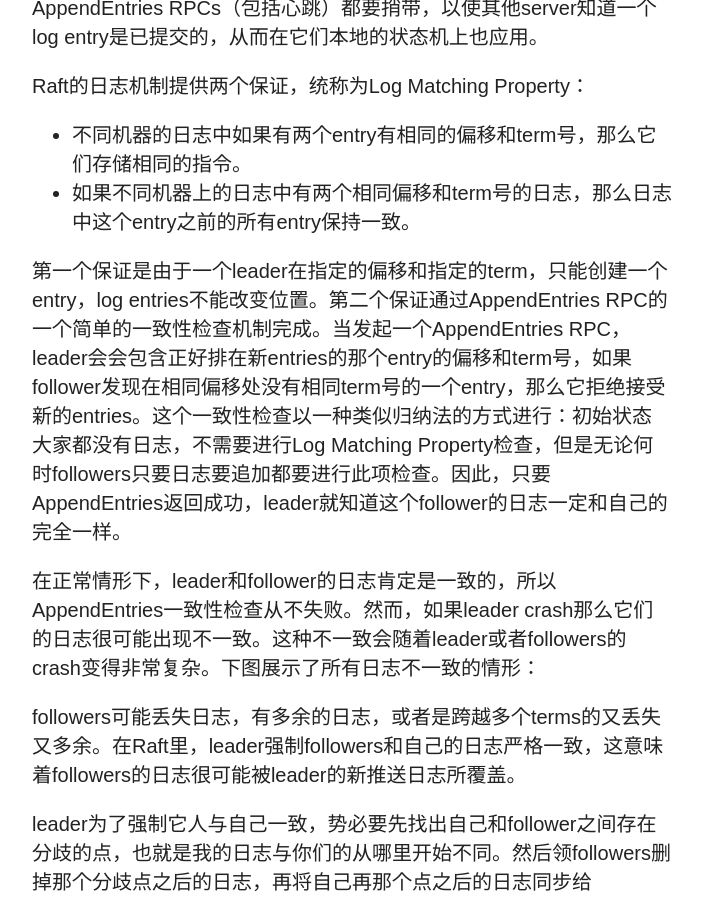
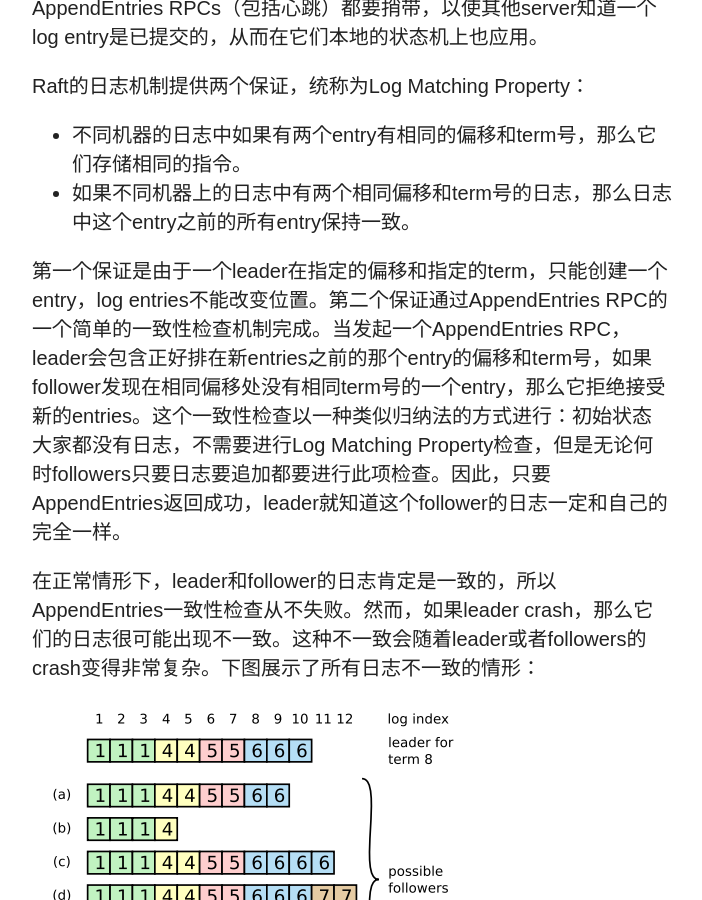
Before and after one commit to wuyu201321060203/wuyu201321060203.github.io, a Jekyll site: the page built from _posts/2014-09-13-Raft.md, in a window 1280 px wide and 900 px high, scrolled down 6970 px. Shown: the whole window, without its empty margins (318-1020 px from the left). Built offline with Jekyll 4.4.1, drawn with Linux system fonts in a browser that asks for light colours; nearby versions of some CDN libraries; comment, search, counter and statistics services are not loaded.

Commit message:
first post of Raft

```diff
--- a/_posts/2014-09-13-Raft.md
+++ b/_posts/2014-09-13-Raft.md
@@ -90,9 +90,11 @@ Raft的日志机制提供两个保证，统称为Log Matching Property：
 - 不同机器的日志中如果有两个entry有相同的偏移和term号，那么它们存储相同的指令。
 - 如果不同机器上的日志中有两个相同偏移和term号的日志，那么日志中这个entry之前的所有entry保持一致。
 
-第一个保证是由于一个leader在指定的偏移和指定的term，只能创建一个entry，log entries不能改变位置。第二个保证通过AppendEntries RPC的一个简单的一致性检查机制完成。当发起一个AppendEntries RPC，leader会会包含正好排在新entries的那个entry的偏移和term号，如果follower发现在相同偏移处没有相同term号的一个entry，那么它拒绝接受新的entries。这个一致性检查以一种类似归纳法的方式进行：初始状态大家都没有日志，不需要进行Log Matching Property检查，但是无论何时followers只要日志要追加都要进行此项检查。因此，只要AppendEntries返回成功，leader就知道这个follower的日志一定和自己的完全一样。
+第一个保证是由于一个leader在指定的偏移和指定的term，只能创建一个entry，log entries不能改变位置。第二个保证通过AppendEntries RPC的一个简单的一致性检查机制完成。当发起一个AppendEntries RPC，leader会包含正好排在新entries之前的那个entry的偏移和term号，如果follower发现在相同偏移处没有相同term号的一个entry，那么它拒绝接受新的entries。这个一致性检查以一种类似归纳法的方式进行：初始状态大家都没有日志，不需要进行Log Matching Property检查，但是无论何时followers只要日志要追加都要进行此项检查。因此，只要AppendEntries返回成功，leader就知道这个follower的日志一定和自己的完全一样。
 
-在正常情形下，leader和follower的日志肯定是一致的，所以AppendEntries一致性检查从不失败。然而，如果leader crash那么它们的日志很可能出现不一致。这种不一致会随着leader或者followers的crash变得非常复杂。下图展示了所有日志不一致的情形：
+在正常情形下，leader和follower的日志肯定是一致的，所以AppendEntries一致性检查从不失败。然而，如果leader crash，那么它们的日志很可能出现不一致。这种不一致会随着leader或者followers的crash变得非常复杂。下图展示了所有日志不一致的情形：
+
+![](/images/raft6.png)
 
 followers可能丢失日志，有多余的日志，或者是跨越多个terms的又丢失又多余。在Raft里，leader强制followers和自己的日志严格一致，这意味着followers的日志很可能被leader的新推送日志所覆盖。
 
```
